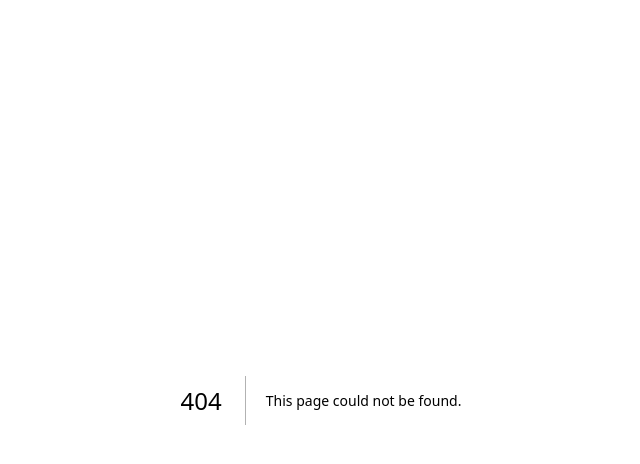
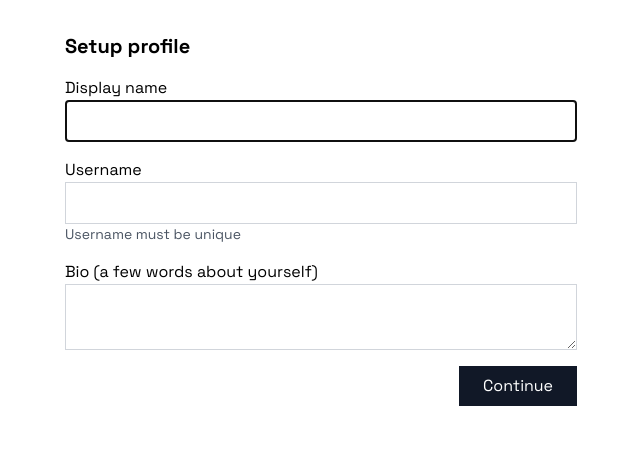
Before and after one commit to nelrnd/social-media, a Next.js app: page /profile-setup in a window 1280 px wide. Before the commit this address had no page. Shown: the top 464 px of the page, without its empty margins (319-959 px from the left). Built offline with nearby package versions, Linux system fonts and the light colour scheme.

Commit message:
Create profile form

```diff
--- /dev/null
+++ b/app/profile-setup/page.tsx
@@ -0,0 +1,11 @@
+import ProfileForm from "../ui/profile-form"
+
+export default function ProfileSetupPage() {
+  return (
+    <main>
+      <div className="max-w-[32rem] m-auto py-8">
+        <ProfileForm buttonText="Continue" />
+      </div>
+    </main>
+  )
+}
--- /dev/null
+++ b/app/ui/profile-form.tsx
@@ -0,0 +1,82 @@
+"use client"
+
+import { useState } from "react"
+
+export default function ProfileForm({
+  title,
+  buttonText,
+}: {
+  title?: string
+  buttonText?: string
+}) {
+  const [state, setState] = useState({ errors: [] })
+
+  const isPending = false
+
+  return (
+    <form className="space-y-4">
+      <h1 className="text-xl font-bold">{title || "Setup profile"}</h1>
+      <div>
+        <label htmlFor="name">Display name</label>
+        <input
+          type="text"
+          name="name"
+          id="name"
+          className="block w-full p-2 border border-gray-300"
+          autoFocus
+          aria-labelledby="name-error"
+          defaultValue={(state?.data?.get("name") || "") as string}
+        />
+        <div id="name-error" aria-live="polite" aria-atomic="true">
+          {state?.errors?.name && (
+            <p className="text-red-500 text-sm mt-1">
+              {state.errors.name.at(0)}
+            </p>
+          )}
+        </div>
+      </div>
+      <div>
+        <label htmlFor="username">Username</label>
+        <input
+          type="text"
+          name="username"
+          id="username"
+          className="block w-full p-2 border border-gray-300"
+          aria-labelledby="username-error"
+          defaultValue={(state?.data?.get("username") || "") as string}
+        />
+        <div className="text-sm text-gray-600">Username must be unique</div>
+        <div id="username-error" aria-live="polite" aria-atomic="true">
+          {state?.errors?.username && (
+            <p className="text-red-500 text-sm mt-1">
+              {state.errors.username.at(0)}
+            </p>
+          )}
+        </div>
+      </div>
+      <div>
+        <label htmlFor="bio">Bio (a few words about yourself)</label>
+        <textarea
+          name="bio"
+          id="bio"
+          className="block w-full p-2 border border-gray-300"
+          aria-labelledby="bio-error"
+          defaultValue={(state?.data?.get("bio") || "") as string}
+        ></textarea>
+        <div id="bio-error" aria-live="polite" aria-atomic="true">
+          {state?.errors?.bio && (
+            <p className="text-red-500 text-sm mt-1">
+              {state.errors.bio.at(0)}
+            </p>
+          )}
+        </div>
+      </div>
+      <button
+        className="block w-fit ml-auto py-2 px-6 bg-gray-900 text-white disabled:opacity-50 hover:opacity-95 transition-opacity"
+        disabled={isPending}
+      >
+        {isPending ? "Loading..." : buttonText || "Save"}
+      </button>
+    </form>
+  )
+}
```
